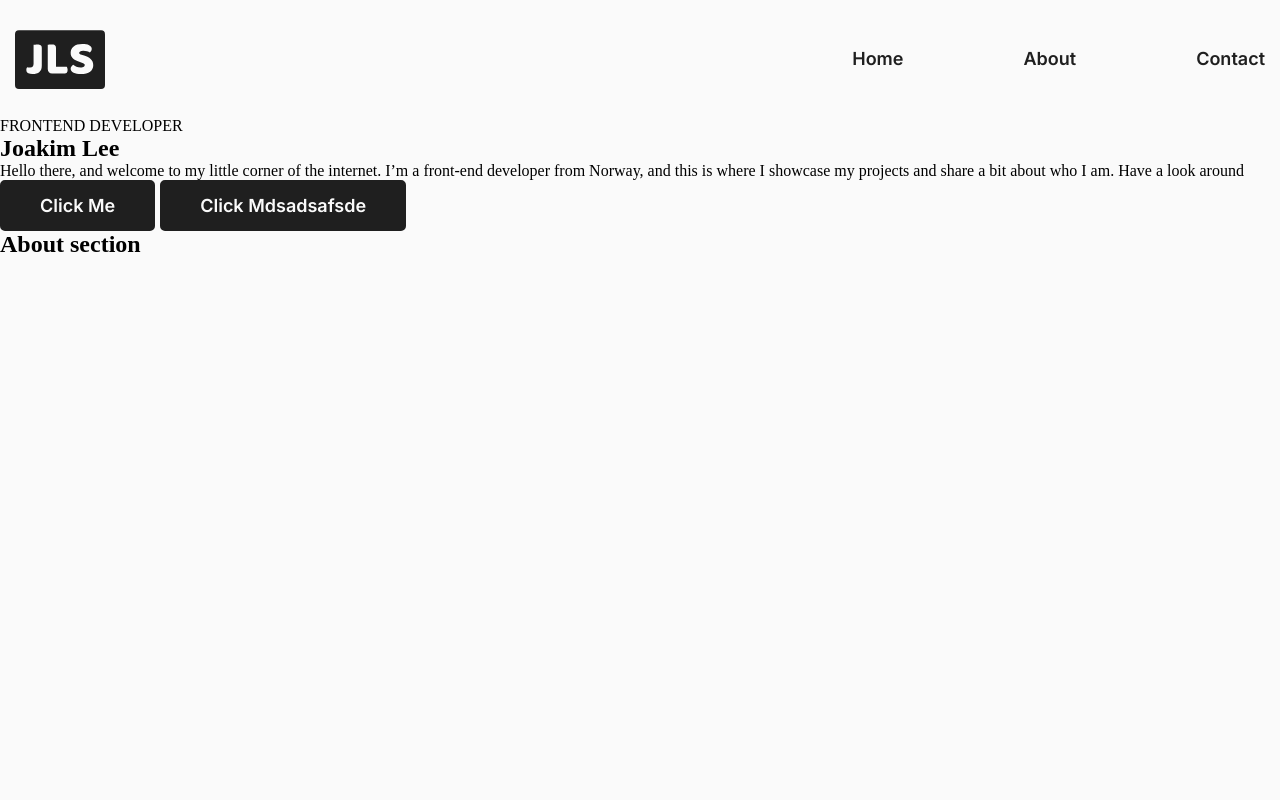
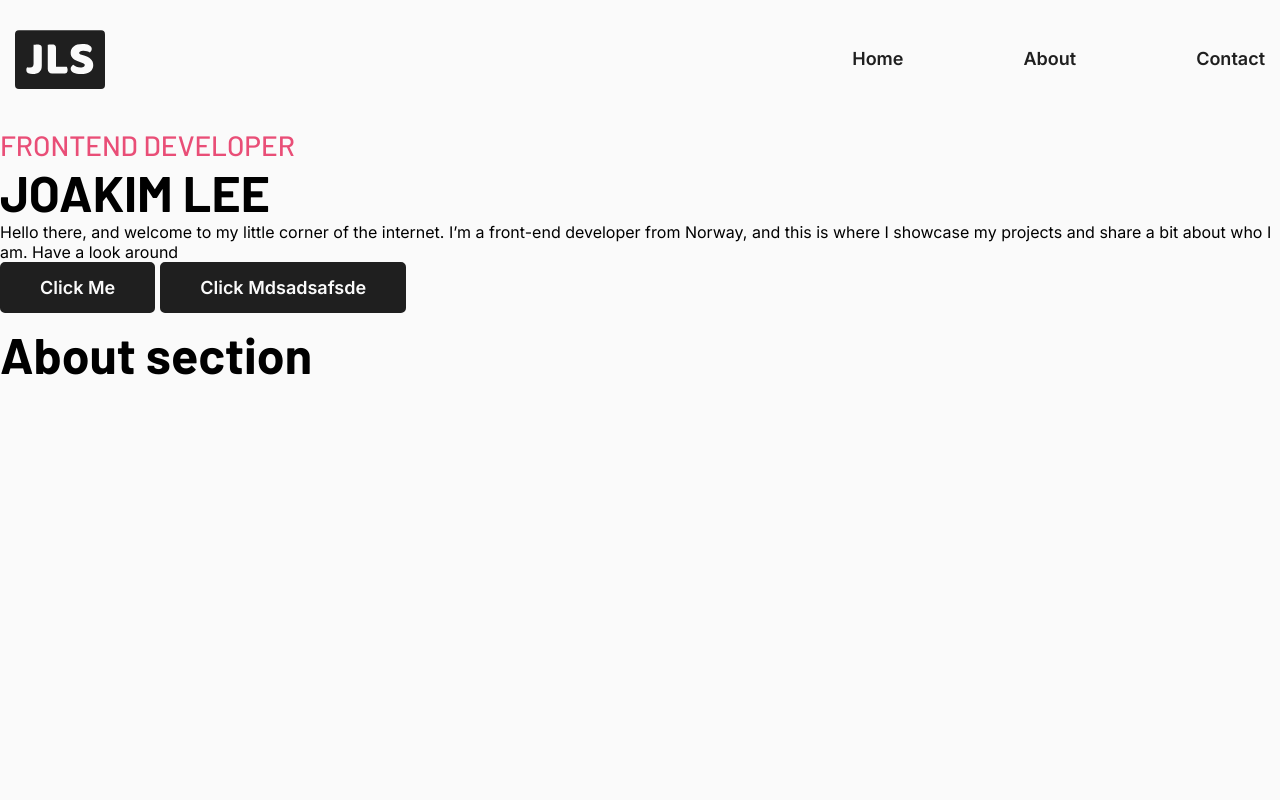
Before and after one commit to joakimlees/portfolio, a React (Vite) app: page / in a window 1280 px wide. Shown: the top 800 px of the page. Built offline with nearby package versions, Linux system fonts and the light colour scheme.

Commit message:
added global font styles and styling hero section progress

```diff
--- a/src/components/sections/Hero.tsx
+++ b/src/components/sections/Hero.tsx
@@ -6,7 +6,7 @@
     <Styled.Hero>
       <div className="hero-main-content">
         <span>FRONTEND DEVELOPER</span>
-        <h1>Joakim Lee</h1>
+        <h1>JOAKIM LEE</h1>
         <p>
           Hello there, and welcome to my little corner of the internet. I’m a
           front-end developer from Norway, and this is where I showcase my
--- a/src/components/styles/Global.styles.ts
+++ b/src/components/styles/Global.styles.ts
@@ -19,7 +19,19 @@
 }
 
 
+h1, h2, h3, h4, h5 {
+  font-family: ${({ theme }) => theme.font.family.heading};
+  font-weight: ${({ theme }) => theme.font.weight.bold};
+}
+
 h1 {
+    font-size: ${({ theme }) => theme.font.size.xxLarge};
+}
+
+p {
+      font-family: ${({ theme }) => theme.font.family.body};
+  font-weight: ${({ theme }) => theme.font.weight.regular};
+  font-size:   font-family: ${({ theme }) => theme.font.size.xSmall};
 
 }
 
--- a/src/components/styles/sections/Hero.Styles.ts
+++ b/src/components/styles/sections/Hero.Styles.ts
@@ -1,7 +1,14 @@
 import styled from "styled-components";
 
 export const Hero = styled.section`
-  margin: 0px auto;
+  margin: 11px auto;
+
+  span {
+    color: ${({ theme }) => theme.color.accentPink};
+    font-family: ${({ theme }) => theme.font.family.title};
+    font-weight: ${({ theme }) => theme.font.weight.medium};
+    font-size: ${({ theme }) => theme.font.size.large};
+  }
 
   .duo-button-container {
     display: flex;
```
